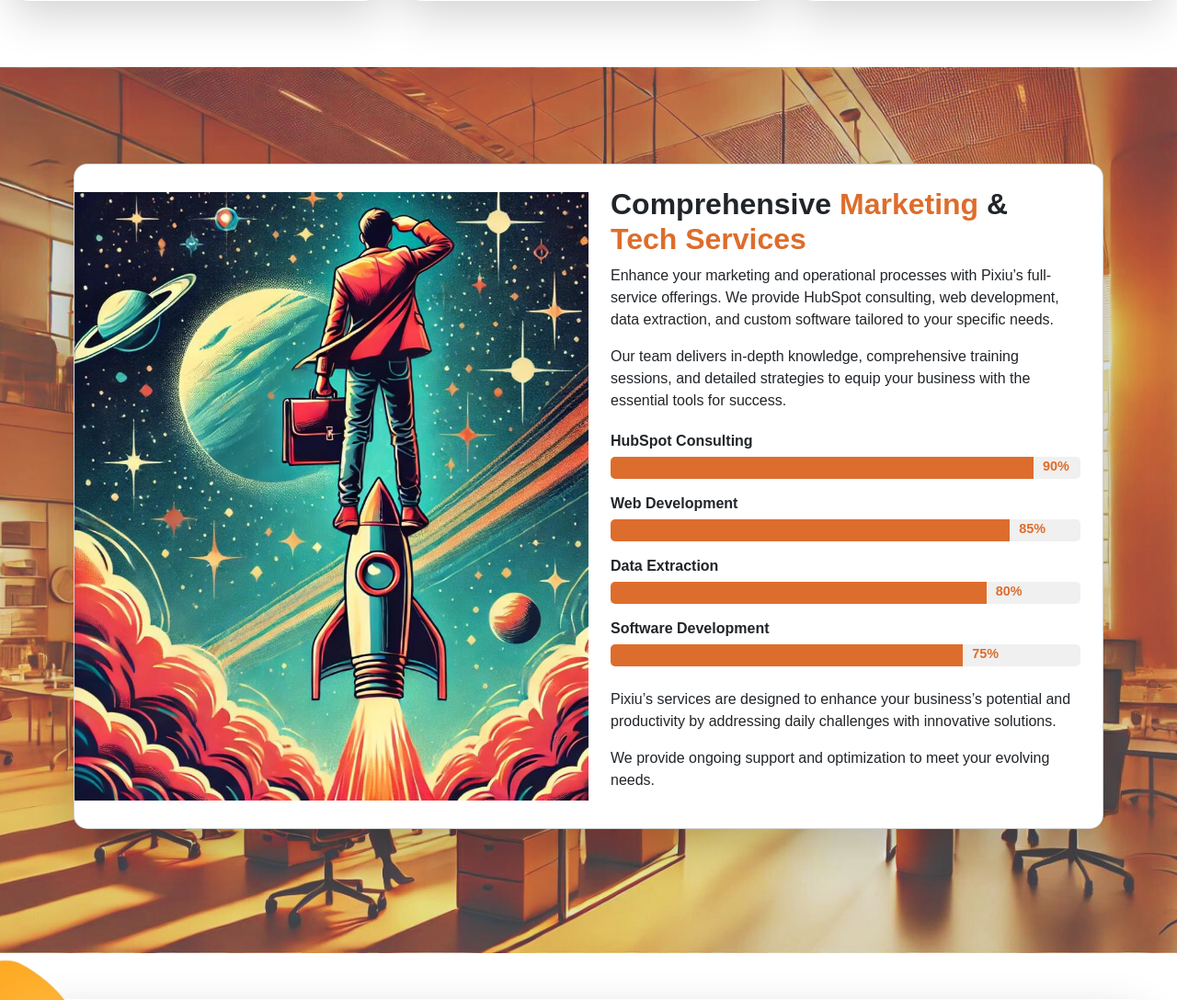
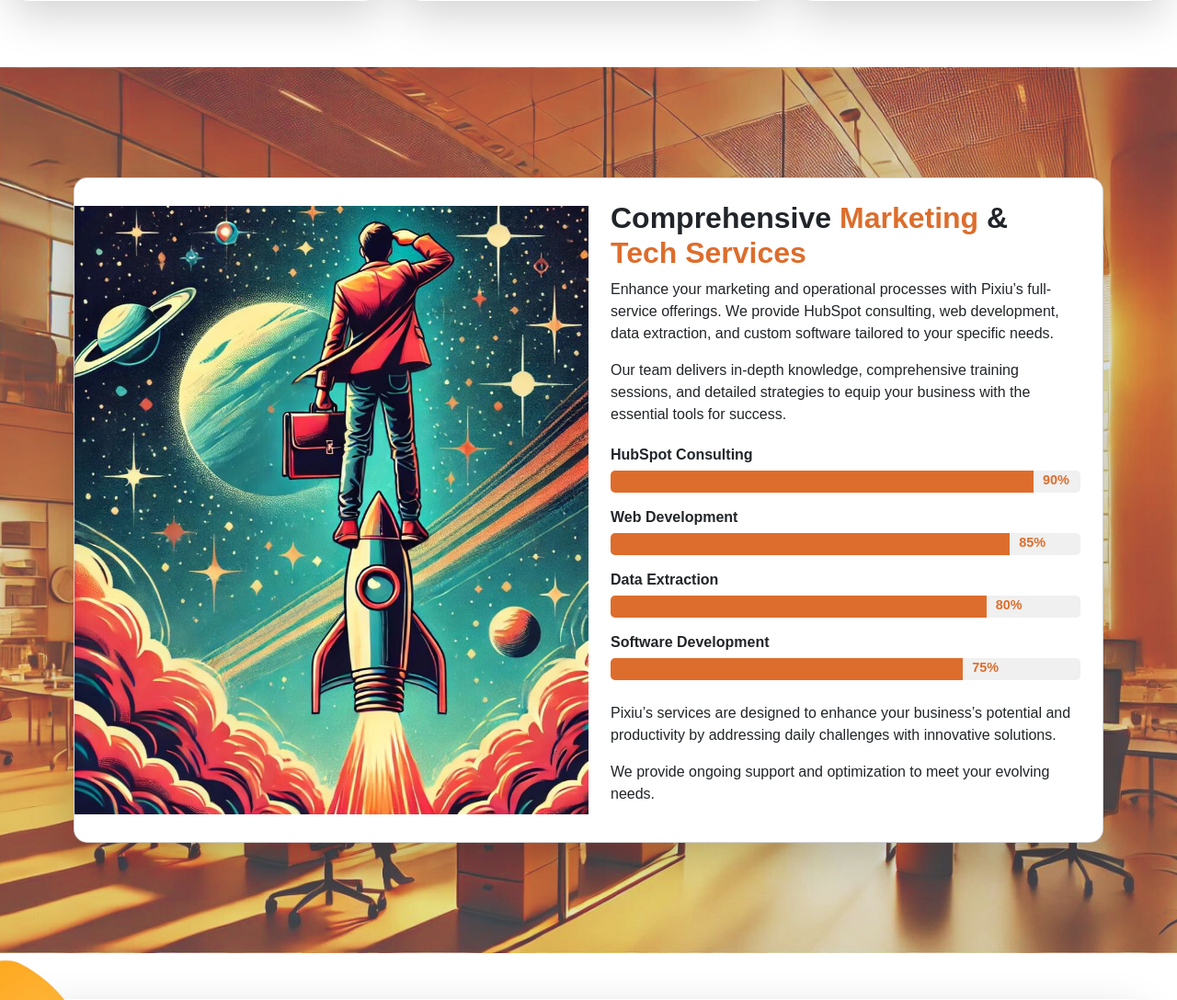
Before and after one commit to Gabrielb-Webdev/Pixiu-X-Renew, a PHP site: page / in a window 1280 px wide, with the pointer over the restyled element. Shown: the part 2888-3976 px from the top of the page at 92% size. Run offline with PHP 8.4, Linux system fonts and the light colour scheme.

Commit message:
Card hover en info

```diff
--- a/css/styles.css
+++ b/css/styles.css
@@ -1061,6 +1061,11 @@
     box-shadow: 0 15px 30px rgba(0, 0, 0, 0.15);
 }
 
+/* Desactivar el efecto hover en la sección de detalles de servicios */
+#info .card:hover {
+    transform: none;
+    box-shadow: none;
+}
 
 /* Responsivo */
 
```
